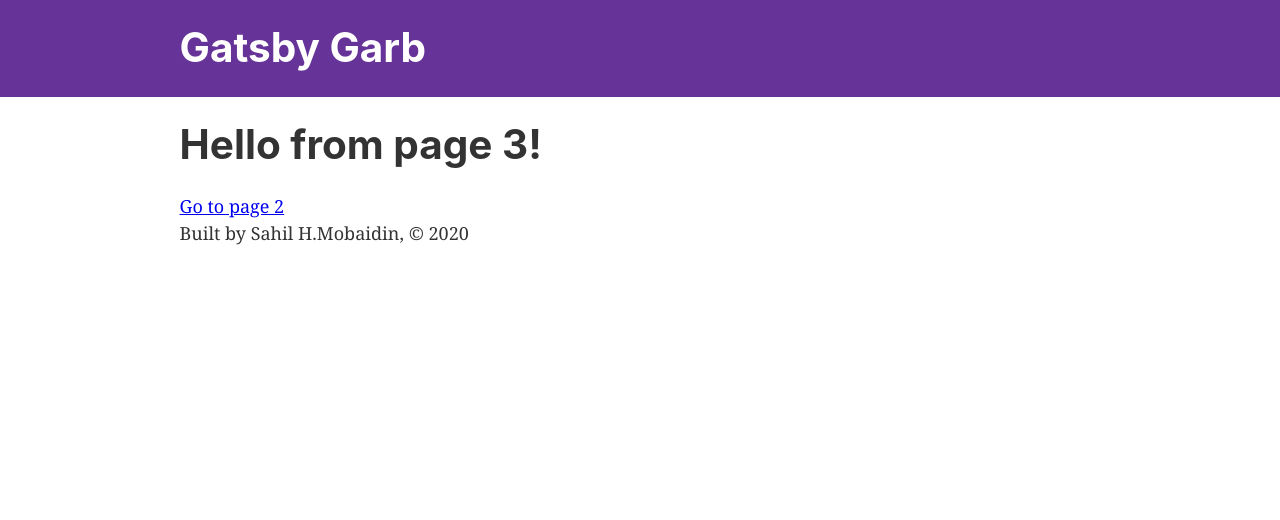
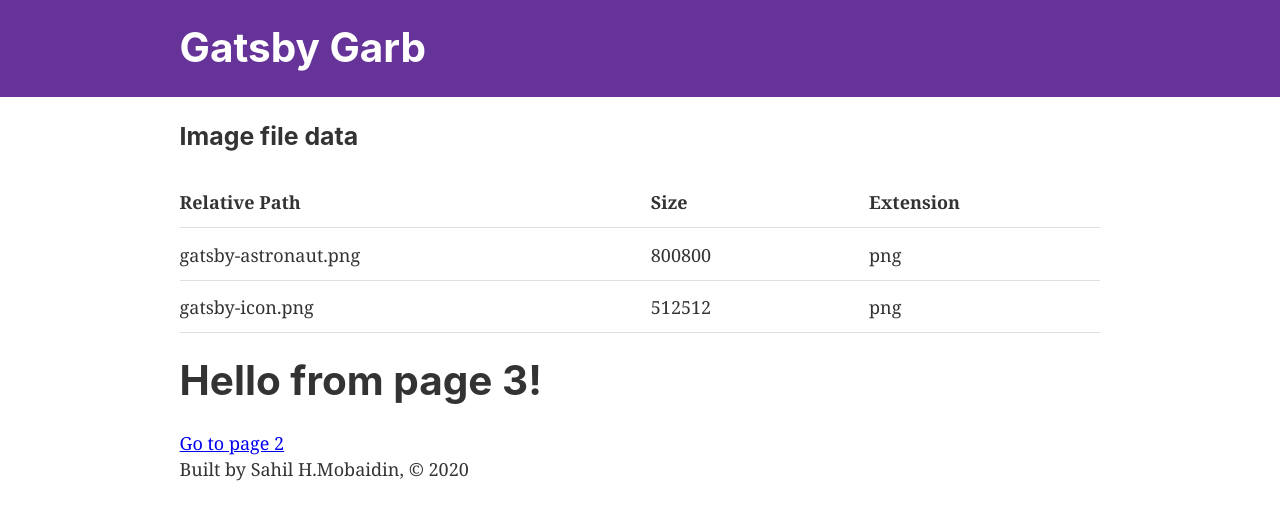
Before and after one commit to sahilmob/gatsby-garb, a Gatsby site: page /posts/page-3 in a window 1280 px wide. Built offline with nearby package versions, Linux system fonts and the light colour scheme; Gatsby itself is replaced by a stand-in of ours.

Commit message:
render image list

```diff
--- a/src/pages/posts/page-3.js
+++ b/src/pages/posts/page-3.js
@@ -1,12 +1,46 @@
 import React from "react";
-import { Link } from "gatsby";
+import { Link, useStaticQuery, graphql } from "gatsby";
 
 import Layout from "../../components/layout";
 
 export default () => {
+  const {
+    allFile: { edges },
+  } = useStaticQuery(graphql`
+    {
+      allFile {
+        edges {
+          node {
+            relativePath
+            size
+            extension
+          }
+        }
+      }
+    }
+  `);
   return (
     <Layout>
       <div>
+        <h3>Image file data</h3>
+        <table>
+          <thead>
+            <tr>
+              <th>Relative Path</th>
+              <th>Size</th>
+              <th>Extension</th>
+            </tr>
+          </thead>
+          <tbody>
+            {edges.map(({ node: { relativePath, size, extension } }, i) => (
+              <tr key={i}>
+                <td>{relativePath}</td>
+                <td>{size}</td>
+                <td>{extension}</td>
+              </tr>
+            ))}
+          </tbody>
+        </table>
         <h1>Hello from page 3!</h1>
         <Link to="/page-2">Go to page 2</Link>
       </div>
```
